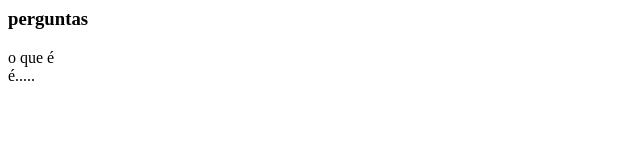
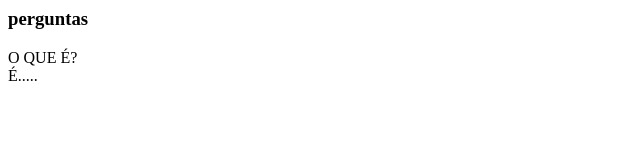
Before and after one commit to davisabin/site-do-gord-o, a plain HTML site: page indx.html in a window 1280 px wide. Shown: the full height of the page, 0-640 px from the left. Drawn offline with Linux system fonts and the light colour scheme.

Commit message:
Update indx.html

```diff
--- a/indx.html
+++ b/indx.html
@@ -5,9 +5,9 @@
    <div class = "cartã_conteudo">
   <h3>perguntas</h3>
    <div class= "cartão_conteudo_pergunta">
-     o que é
+   O QUE É?
    <div class= "cartão_conteudo_pergunta">
-     é.....
+     É.....
    </div>
    </div>
    </article>
```
